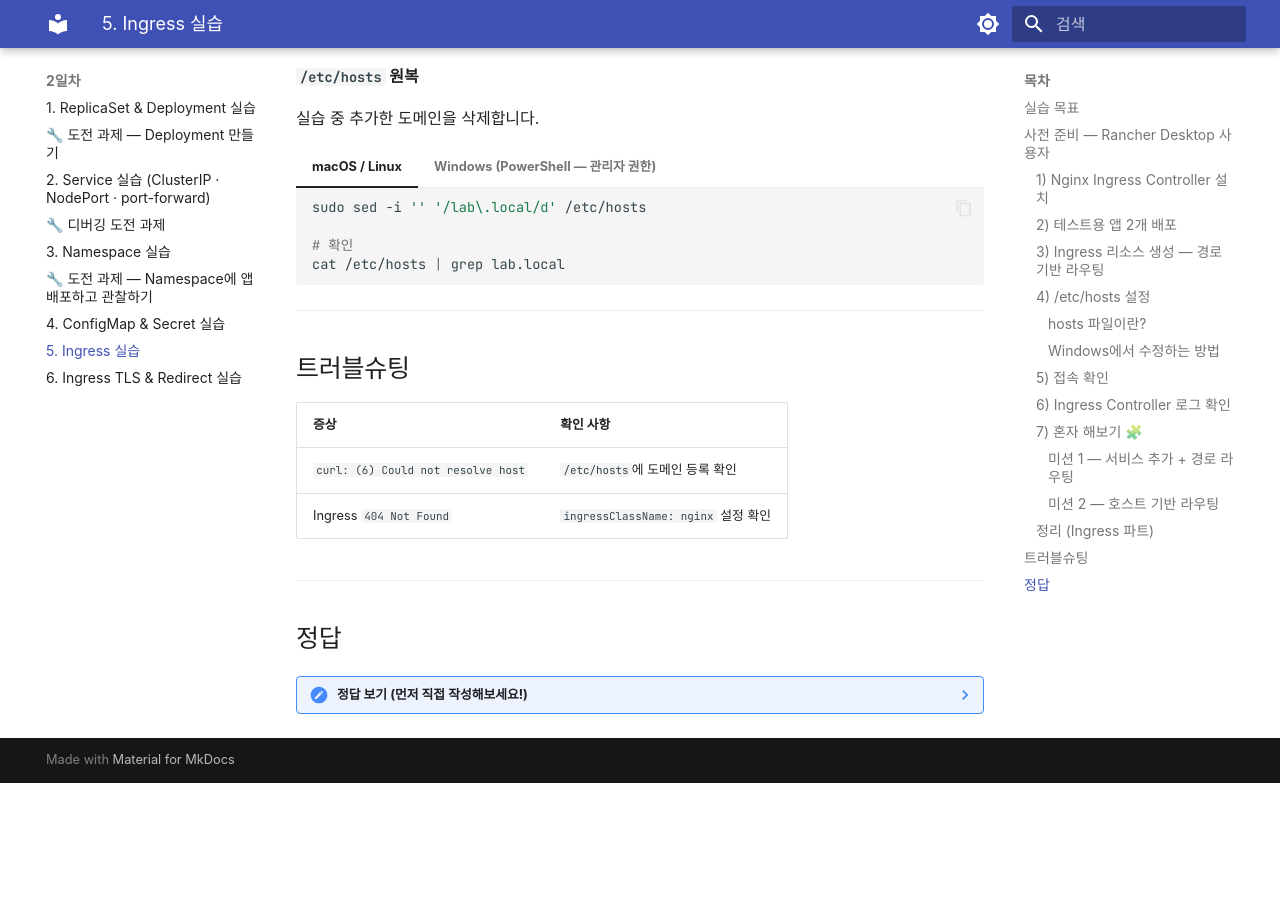
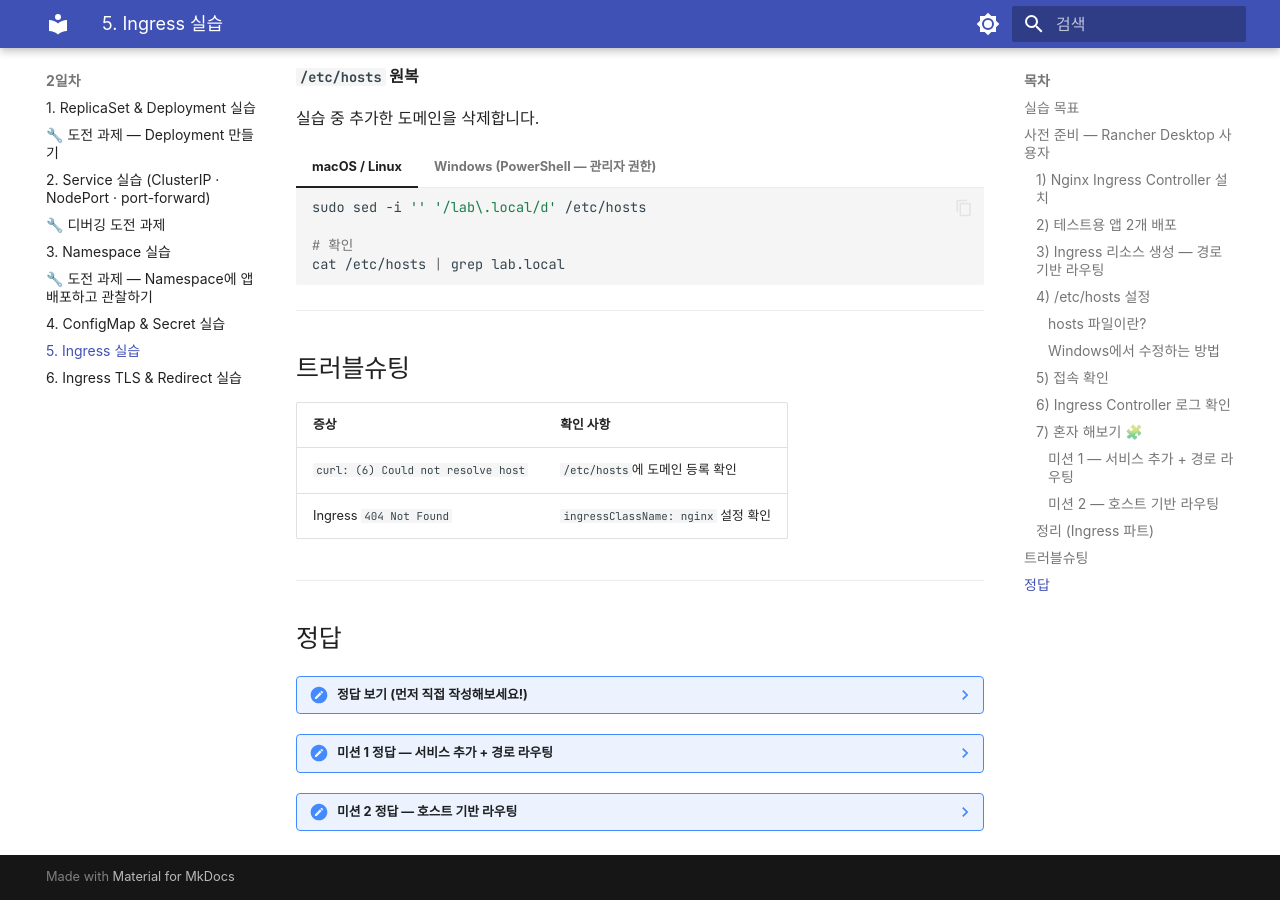
Before and after one commit to skilleat-labs/k8s-for-4days, an MkDocs documentation site: the page built from docs/day2/3-1-ingress.md, in a window 1280 px wide and 900 px high, scrolled down 6985 px. Built offline with MkDocs 1.6.1 and Material for MkDocs 9.7.7, drawn with Linux system fonts in a browser that asks for light colours; some web fonts are replaced; before the commit the page ends 7768 px from its top, so only the background shows below that.

Commit message:
Add Mission 1 and Mission 2 answers at bottom of Ingress lab

````diff
--- a/docs/day2/3-1-ingress.md
+++ b/docs/day2/3-1-ingress.md
@@ -485,3 +485,114 @@
         - port: 80
           targetPort: 5678
     ```
+
+??? note "미션 1 정답 — 서비스 추가 + 경로 라우팅"
+
+    **shop-app.yaml**
+
+    ```yaml
+    apiVersion: apps/v1
+    kind: Deployment
+    metadata:
+      name: shop-app
+    spec:
+      replicas: 1
+      selector:
+        matchLabels:
+          app: shop-app
+      template:
+        metadata:
+          labels:
+            app: shop-app
+        spec:
+          containers:
+            - name: shop-app
+              image: hashicorp/http-echo:latest
+              args:
+                - "-text=Hello from Shop service"
+              ports:
+                - containerPort: 5678
+    ---
+    apiVersion: v1
+    kind: Service
+    metadata:
+      name: shop-svc
+    spec:
+      selector:
+        app: shop-app
+      ports:
+        - port: 80
+          targetPort: 5678
+    ```
+
+    **ingress-path.yaml** (`/shop` 경로 추가)
+
+    ```yaml
+    apiVersion: networking.k8s.io/v1
+    kind: Ingress
+    metadata:
+      name: ingress-path
+      annotations:
+        nginx.ingress.kubernetes.io/rewrite-target: /
+    spec:
+      ingressClassName: nginx
+      rules:
+        - host: lab.local
+          http:
+            paths:
+              - path: /api
+                pathType: Prefix
+                backend:
+                  service:
+                    name: api-svc
+                    port:
+                      number: 80
+              - path: /web
+                pathType: Prefix
+                backend:
+                  service:
+                    name: web-svc
+                    port:
+                      number: 80
+              - path: /shop
+                pathType: Prefix
+                backend:
+                  service:
+                    name: shop-svc
+                    port:
+                      number: 80
+    ```
+
+??? note "미션 2 정답 — 호스트 기반 라우팅"
+
+    **ingress-host.yaml**
+
+    ```yaml
+    apiVersion: networking.k8s.io/v1
+    kind: Ingress
+    metadata:
+      name: ingress-host
+    spec:
+      ingressClassName: nginx
+      rules:
+        - host: api.lab.local
+          http:
+            paths:
+              - path: /
+                pathType: Prefix
+                backend:
+                  service:
+                    name: api-svc
+                    port:
+                      number: 80
+        - host: web.lab.local
+          http:
+            paths:
+              - path: /
+                pathType: Prefix
+                backend:
+                  service:
+                    name: web-svc
+                    port:
+                      number: 80
+    ```
````
